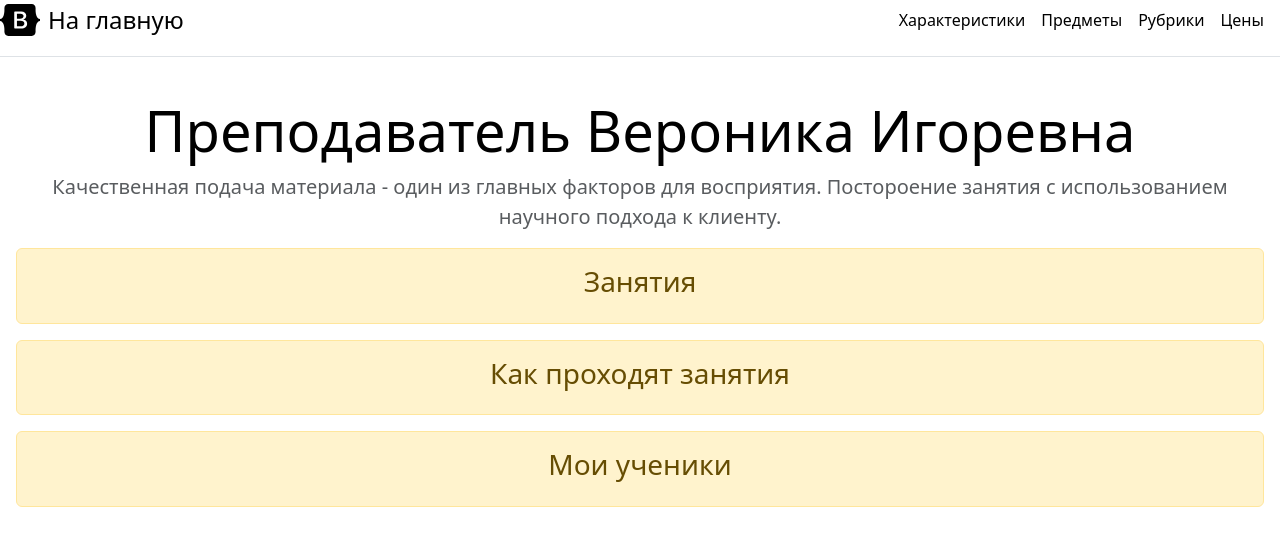
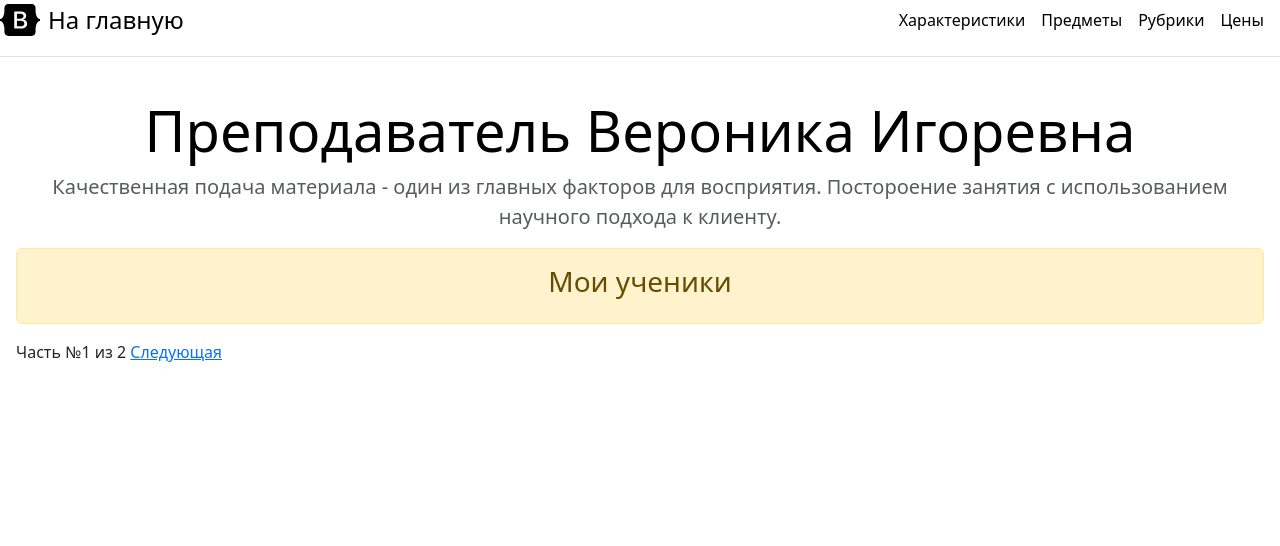
Before and after one commit to Nikolai-web/Web-site-Veronika, a Django app: page / in a window 1280 px wide. Shown: the top 546 px of the page. Run offline with Django 5.2, Linux system fonts and the light colour scheme; data comes from the database, SQL or seed files in the repository; both versions use the stored data as it was after the commit.

Commit message:
Добавил постраничную разбивку страниц

```diff
--- a/repetitor/webrepetitor/models.py
+++ b/repetitor/webrepetitor/models.py
@@ -1,4 +1,6 @@
 from django.db import models
+
+
 
 
 class PublishedManager(models.Manager):
--- a/repetitor/webrepetitor/templates/webrepetitor/base.html
+++ b/repetitor/webrepetitor/templates/webrepetitor/base.html
@@ -1,3 +1,4 @@
+
 <head>
     <title>{% block title %}{% endblock %}</title>
     <link href="https://cdn.jsdelivr.net/npm/bootstrap@5.3.2/dist/css/bootstrap.min.css" rel="stylesheet" integrity="sha384-T3c6CoIi6uLrA9TneNEoa7RxnatzjcDSCmG1MXxSR1GAsXEV/Dwwykc2MPK8M2HN" crossorigin="anonymous">
@@ -16,5 +17,8 @@
         <a class="me-3 py-2 link-body-emphasis text-decoration-none" href="{% url 'webrepetitor:price' %}"><ya-tr-span data-index="5-0" data-translated="true" data-source-lang="en" data-target-lang="ru" data-value="Pricing" data-translation="Цены" data-ch="0" data-type="trSpan">Цены</ya-tr-span></a>
       </nav>
     </div>
+
     {% block content %}{% endblock %}
+
+
 </body>
--- a/repetitor/webrepetitor/templates/webrepetitor/main_page.html
+++ b/repetitor/webrepetitor/templates/webrepetitor/main_page.html
@@ -9,12 +9,28 @@
     <div class="pricing-header p-3 pb-md-4 mx-auto text-center">
       <h1 class="display-4 fw-normal text-body-emphasis">Преподаватель Вероника Игоревна</h1>
       <p class="fs-5 text-body-secondary"><ya-tr-span data-index="6-0" data-translated="true" data-source-lang="en" data-target-lang="ru" data-value="Quickly build an effective pricing table for your potential customers with this Bootstrap example. " data-translation="Качественная подача материала - один из главных факторов для восприятия. " data-ch="0" data-type="trSpan">Качественная подача материала - один из главных факторов для восприятия. </ya-tr-span><ya-tr-span data-index="6-1" data-translated="true" data-source-lang="en" data-target-lang="ru" data-value="Постороение занятия с использованием научного подхода к клиенту" data-translation="Постороение занятия с использованием научного подхода к клиенту" data-ch="0" data-type="trSpan">Постороение занятия с использованием научного подхода к клиенту.</ya-tr-span></p>
-    {% for el in rubrics %}
+    {% for el in bbs %}
 
         <div class="alert alert-warning mt-2">
 
-             <h3>{{ el.name }}</h3>
+             <h3>{{ el.rubric }}</h3>
 
         </div>
-        {% endfor %}
+    {% endfor %}
+
+<div class="pagination">
+  <span class="step-links">
+    {% if page.has_previous %}
+    <a href="?page={{ page.previous_page_number }}">Назад</a>
+    {% endif %}
+      <span class="current">
+    Часть №{{ page.number }} из {{ page.paginator.num_pages }}
+      </span>
+    {% if page.has_next %}
+
+    <a href="?page={{ page.next_page_number }}">Следующая</a>
+    {% endif %}
+
+</div>
+
 {% endblock %}
--- a/repetitor/webrepetitor/views.py
+++ b/repetitor/webrepetitor/views.py
@@ -1,6 +1,6 @@
 from django.shortcuts import render
 from .models import Bd, Rubric
-
+from django.core.paginator import Paginator
 
 
 
@@ -9,7 +9,11 @@ def main_page(request):
     """Домашняя страница сайта"""
     bbs = Bd.objects.all()
     rubrics = Rubric.objects.all()
-    context = {'bbs': bbs, 'rubrics': rubrics}
+    # Постраничная разбивка
+    paginator = Paginator(bbs, 1)
+    page_nam = request.GET.get('page', 1)
+    page = paginator.get_page(page_nam)
+    context = {'rubrics': rubrics, 'page': page, 'bbs': page.object_list}
     return render(request, 'webrepetitor/main_page.html', context)
 
 
```
Also changed, not shown: repetitor/webrepetitor/templates/webrepetitor/pagination.html (added, +13 -0 lines), repetitor/db.sqlite3.
